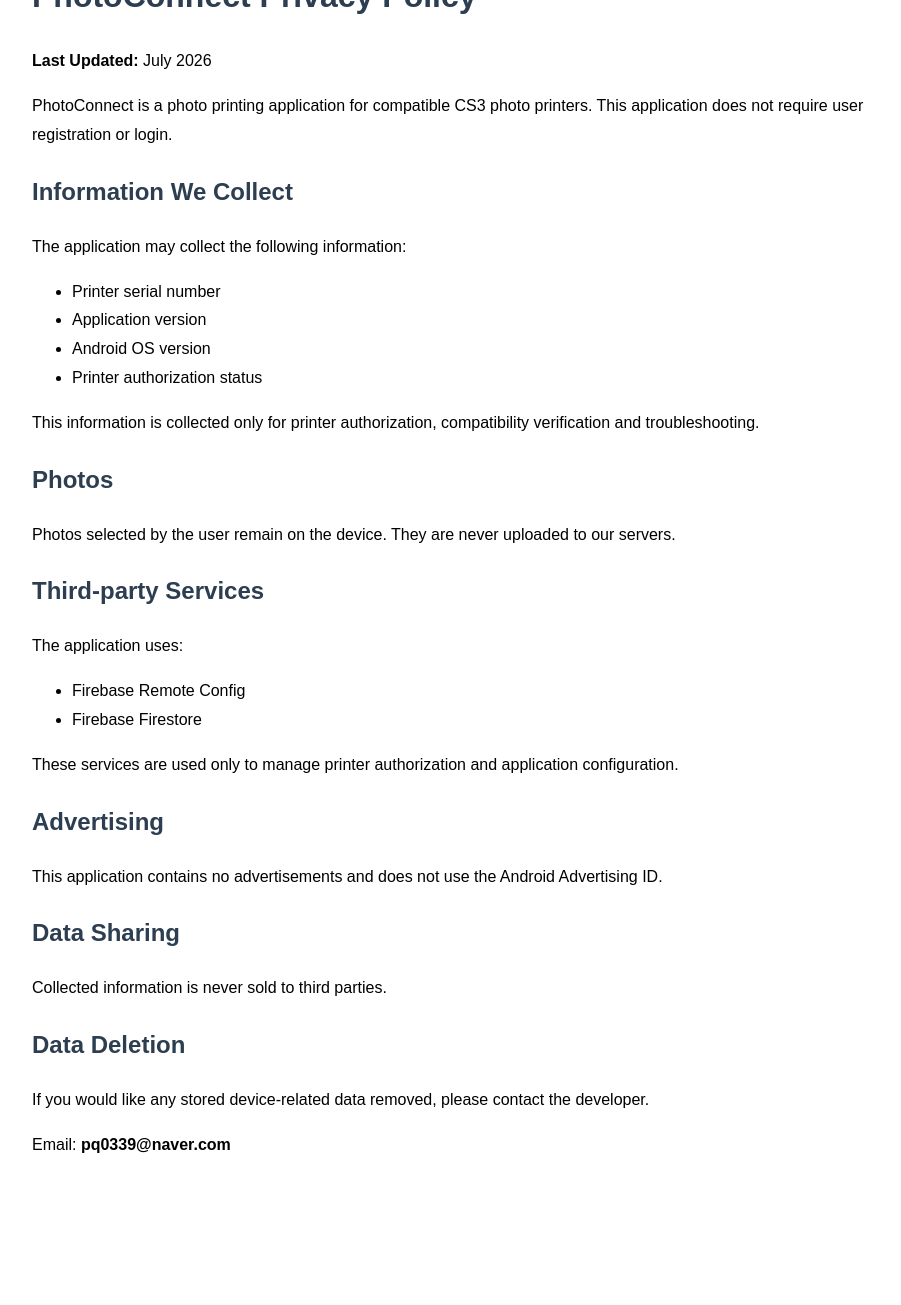
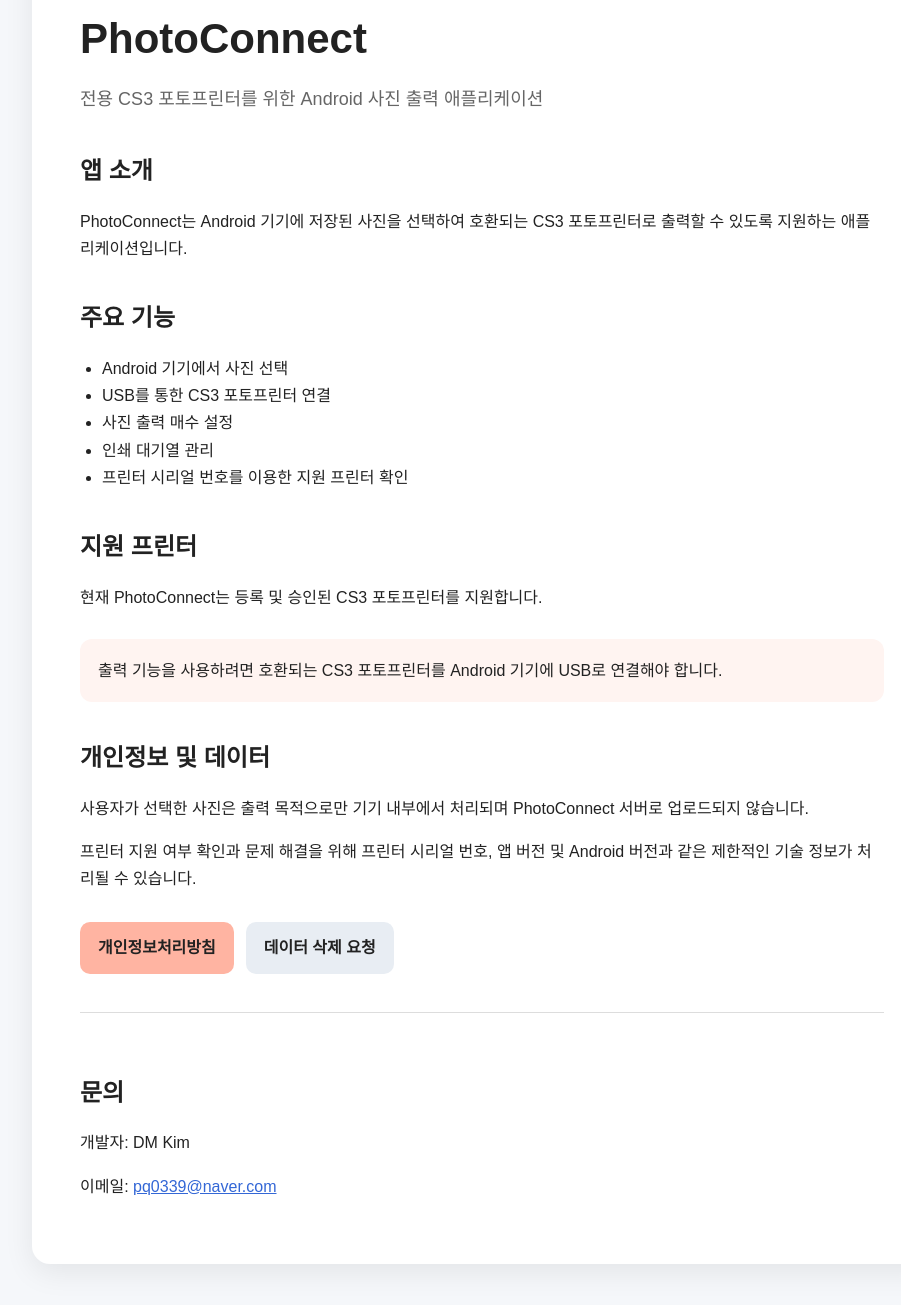
Before and after one commit to kdm1011/PhotoConnect, a plain HTML site: page index.html in a window 1280 px wide. Shown: the part 93-1398 px from the top of the page, without its empty margins (158-1059 px from the left). Before the commit the page ends 1309 px from the top, so only its background shows below. Drawn offline with Linux system fonts and the light colour scheme.

Commit message:
Update index.html

```diff
--- a/index.html
+++ b/index.html
@@ -1,88 +1,187 @@
-<!doctype html>
-<html lang="en">
+<!DOCTYPE html>
+<html lang="ko">
 <head>
-    <meta charset="utf-8" />
-    <title>PhotoConnect Privacy Policy</title>
+    <meta charset="UTF-8">
+    <meta name="viewport" content="width=device-width, initial-scale=1.0">
+
+    <title>PhotoConnect</title>
+
     <style>
+        * {
+            box-sizing: border-box;
+        }
+
         body {
-        max-width: 900px;
-        margin: auto;
-        padding: 40px;
-        font-family: Arial, sans-serif;
-        line-height: 1.8;
+            margin: 0;
+            background: #f5f7fa;
+            color: #222222;
+            font-family: Arial, "Noto Sans KR", sans-serif;
+            line-height: 1.7;
         }
-      h1,
+
+        .container {
+            width: min(900px, calc(100% - 32px));
+            margin: 48px auto;
+        }
+
+        .card {
+            background: #ffffff;
+            border-radius: 18px;
+            padding: 48px;
+            box-shadow: 0 8px 30px rgba(0, 0, 0, 0.08);
+        }
+
+        h1 {
+            margin: 0 0 10px;
+            font-size: 42px;
+        }
+
+        .subtitle {
+            margin: 0 0 36px;
+            color: #666666;
+            font-size: 18px;
+        }
+
         h2 {
-        color: #2c3e50;
+            margin-top: 36px;
+            margin-bottom: 12px;
+            font-size: 24px;
+        }
+
+        ul {
+            padding-left: 22px;
+        }
+
+        .notice {
+            margin-top: 28px;
+            padding: 18px;
+            background: #fff4f1;
+            border-radius: 12px;
+        }
+
+        .links {
+            display: flex;
+            flex-wrap: wrap;
+            gap: 12px;
+            margin-top: 30px;
+        }
+
+        .button {
+            display: inline-block;
+            padding: 12px 18px;
+            border-radius: 10px;
+            background: #ffb4a2;
+            color: #222222;
+            font-weight: bold;
+            text-decoration: none;
+        }
+
+        .button.secondary {
+            background: #e8edf3;
+        }
+
+        .contact {
+            margin-top: 38px;
+            padding-top: 24px;
+            border-top: 1px solid #dddddd;
+        }
+
+        a {
+            color: #3367d6;
+        }
+
+        @media (max-width: 600px) {
+            .container {
+                margin: 20px auto;
+            }
+
+            .card {
+                padding: 26px;
+            }
+
+            h1 {
+                font-size: 34px;
+            }
         }
     </style>
 </head>
 
 <body>
-    <h1>PhotoConnect Privacy Policy</h1>
+<div class="container">
+    <main class="card">
 
-    <p><strong>Last Updated:</strong> July 2026</p>
+        <h1>PhotoConnect</h1>
+
+        <p class="subtitle">
+            전용 CS3 포토프린터를 위한 Android 사진 출력 애플리케이션
+        </p>
+
+        <h2>앱 소개</h2>
 
         <p>
-      PhotoConnect is a photo printing application for compatible CS3 photo
-      printers. This application does not require user registration or login.
+            PhotoConnect는 Android 기기에 저장된 사진을 선택하여
+            호환되는 CS3 포토프린터로 출력할 수 있도록 지원하는 애플리케이션입니다.
         </p>
 
-    <h2>Information We Collect</h2>
-
-    <p>The application may collect the following information:</p>
+        <h2>주요 기능</h2>
 
         <ul>
-      <li>Printer serial number</li>
-      <li>Application version</li>
-      <li>Android OS version</li>
-      <li>Printer authorization status</li>
+            <li>Android 기기에서 사진 선택</li>
+            <li>USB를 통한 CS3 포토프린터 연결</li>
+            <li>사진 출력 매수 설정</li>
+            <li>인쇄 대기열 관리</li>
+            <li>프린터 시리얼 번호를 이용한 지원 프린터 확인</li>
         </ul>
 
+        <h2>지원 프린터</h2>
+
         <p>
-      This information is collected only for printer authorization,
-      compatibility verification and troubleshooting.
+            현재 PhotoConnect는 등록 및 승인된 CS3 포토프린터를 지원합니다.
         </p>
 
-    <h2>Photos</h2>
+        <div class="notice">
+            출력 기능을 사용하려면 호환되는 CS3 포토프린터를
+            Android 기기에 USB로 연결해야 합니다.
+        </div>
+
+        <h2>개인정보 및 데이터</h2>
 
         <p>
-      Photos selected by the user remain on the device. They are never uploaded
-      to our servers.
+            사용자가 선택한 사진은 출력 목적으로만 기기 내부에서 처리되며
+            PhotoConnect 서버로 업로드되지 않습니다.
         </p>
 
-    <h2>Third-party Services</h2>
+        <p>
+            프린터 지원 여부 확인과 문제 해결을 위해 프린터 시리얼 번호,
+            앱 버전 및 Android 버전과 같은 제한적인 기술 정보가 처리될 수 있습니다.
+        </p>
 
-    <p>The application uses:</p>
+        <div class="links">
+            <a class="button" href="privacy.html">
+                개인정보처리방침
+            </a>
 
-    <ul>
-      <li>Firebase Remote Config</li>
-      <li>Firebase Firestore</li>
-    </ul>
+            <a class="button secondary" href="delete-data.html">
+                데이터 삭제 요청
+            </a>
+        </div>
+
+        <section class="contact">
+            <h2>문의</h2>
 
             <p>
-      These services are used only to manage printer authorization and
-      application configuration.
+                개발자: DM Kim
             </p>
 
-    <h2>Advertising</h2>
+            <p>
+                이메일:
+                <a href="mailto:pq0339@naver.com">
+                    pq0339@naver.com
+                </a>
+            </p>
+        </section>
 
-    <p>
-      This application contains no advertisements and does not use the Android
-      Advertising ID.
-    </p>
-
-    <h2>Data Sharing</h2>
-
-    <p>Collected information is never sold to third parties.</p>
-
-    <h2>Data Deletion</h2>
-
-    <p>
-      If you would like any stored device-related data removed, please contact
-      the developer.
-    </p>
-
-    <p>Email: <b>pq0339@naver.com</b></p>
+    </main>
+</div>
 </body>
 </html>
```
Lines whose indentation alone changed are shown as unchanged.
